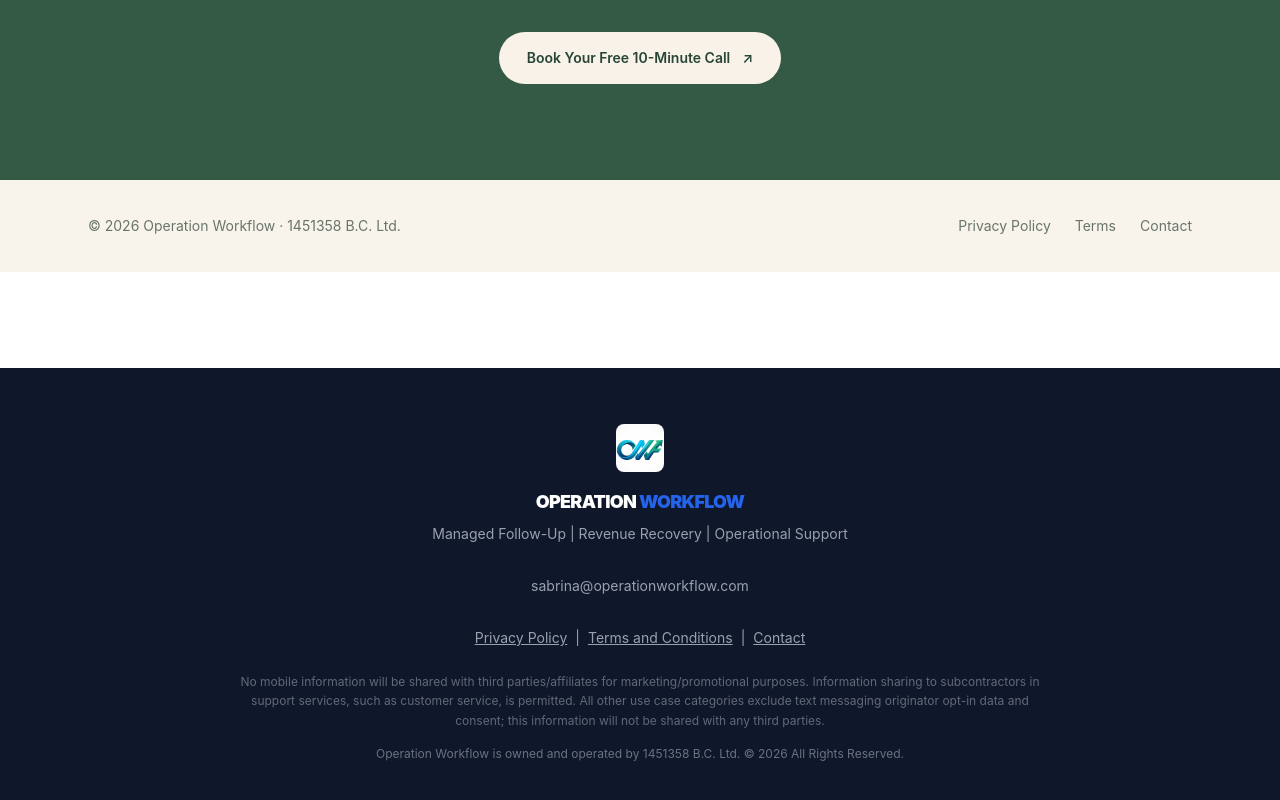
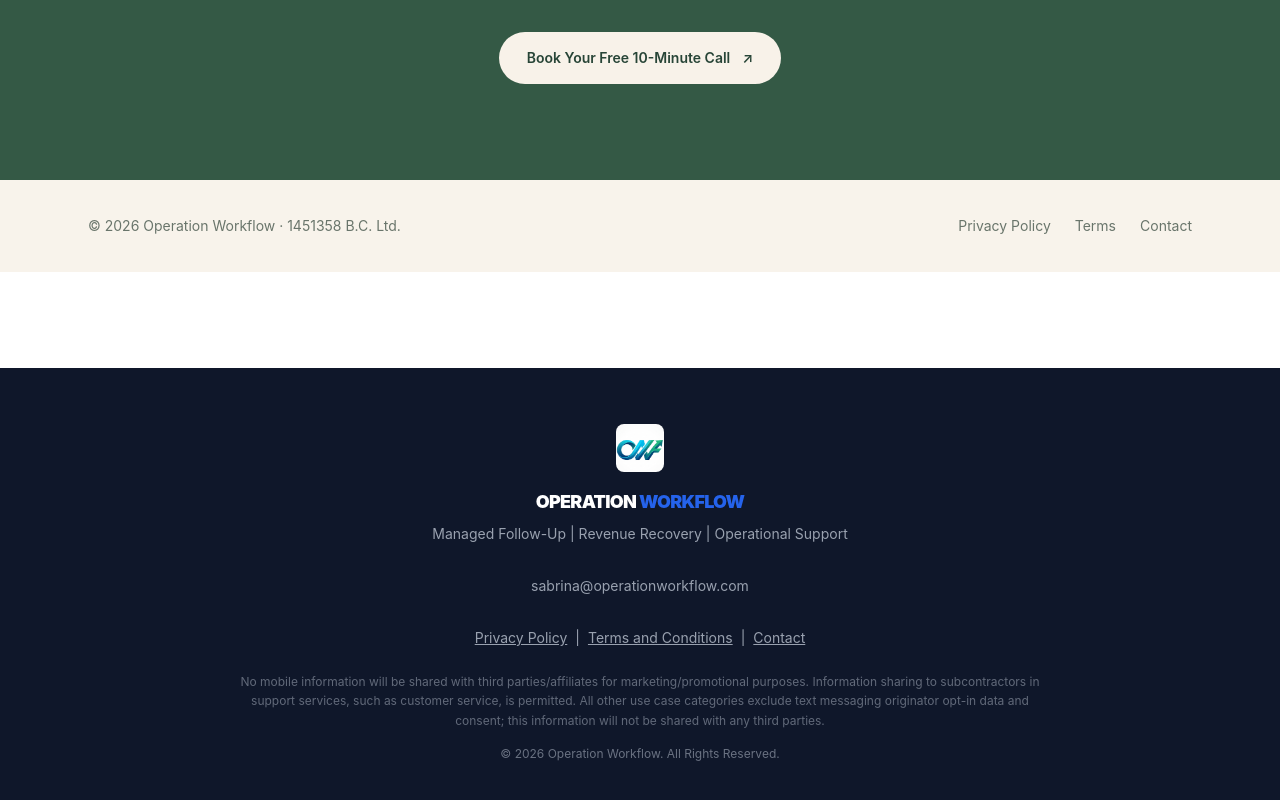
Before and after one commit to SabrinaOWF/OWF, a Next.js app: page / in a window 1280 px wide. Shown: the part 2623-3423 px from the top of the page. Built offline with nearby package versions, Linux system fonts and the light colour scheme.

Commit message:
Update layout.tsx

```diff
--- a/src/app/layout.tsx
+++ b/src/app/layout.tsx
@@ -110,7 +110,7 @@ function Footer() {
         </p>
 
         <p className="text-xs text-gray-500 mt-4">
-          Operation Workflow is owned and operated by 1451358 B.C. Ltd. © 2026 All Rights Reserved.
+          © 2026 Operation Workflow. All Rights Reserved.
         </p>
       </div>
     </footer>
```
